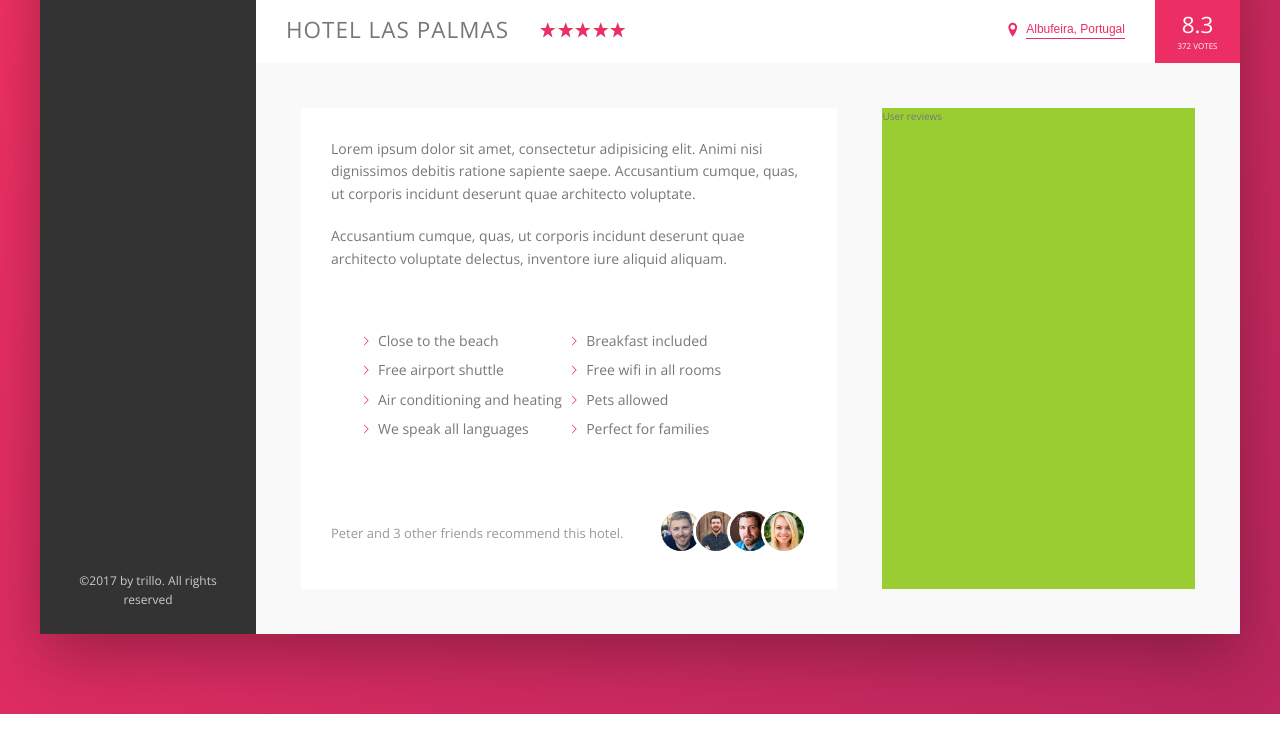
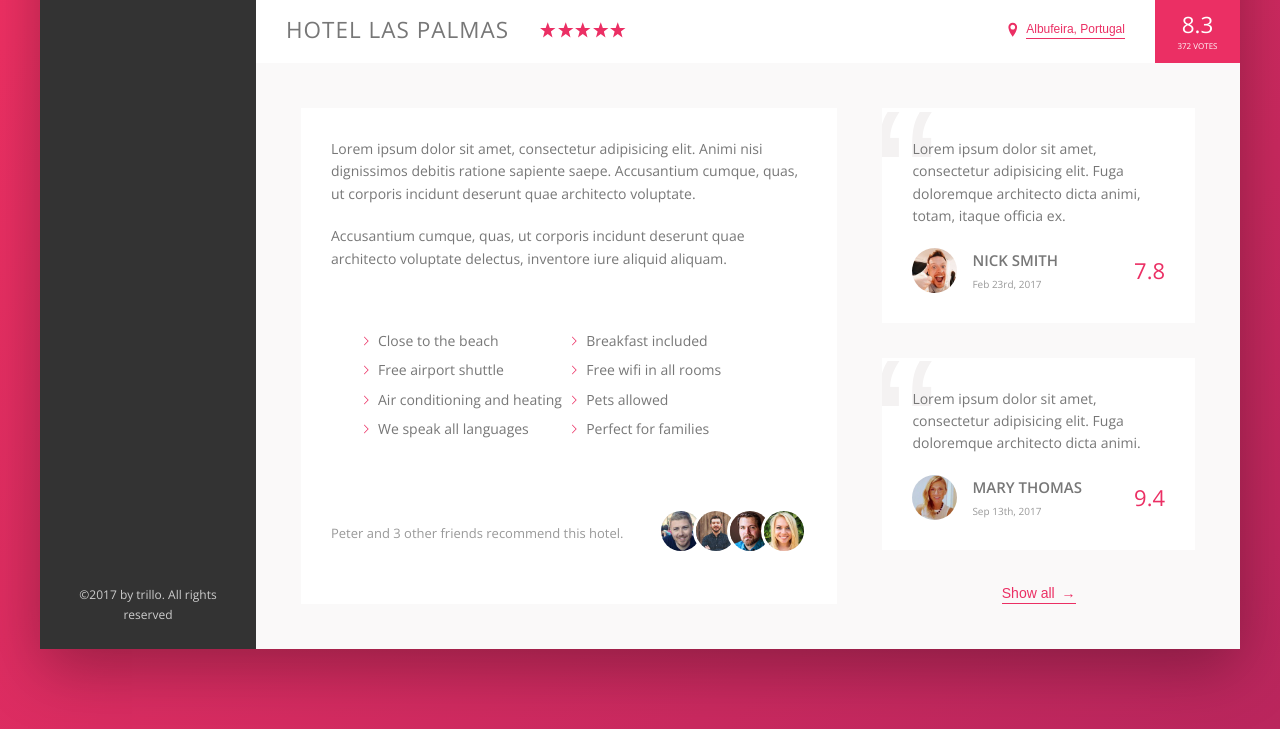
Before and after one commit to YordanVuchev/SASS, a website: page Trillo/starter/index.html in a window 1280 px wide. Shown: the part 538-1267 px from the top of the page. Drawn offline with nearby package versions, Linux system fonts and the light colour scheme.

Commit message:
User reviews - implemented

```diff
--- a/Trillo/starter/index.html
+++ b/Trillo/starter/index.html
@@ -208,7 +208,48 @@
                 </div>
               </div>
             </div>
-            <div class="user-reviews">User reviews</div>
+
+            <div class="user-reviews">
+              <figure class="review">
+                <blockquote class="review__text">
+                  Lorem ipsum dolor sit amet, consectetur adipisicing elit. Fuga
+                  doloremque architecto dicta animi, totam, itaque officia ex.
+                </blockquote>
+                <figcaption class="review__user">
+                  <img
+                    src="img/user-1.jpg"
+                    alt="User 1"
+                    class="review__photo"
+                  />
+                  <div class="review__user-box">
+                    <p class="review__user-name">Nick Smith</p>
+                    <p class="review__user-date">Feb 23rd, 2017</p>
+                  </div>
+                  <div class="review__rating">7.8</div>
+                </figcaption>
+              </figure>
+
+              <figure class="review">
+                <blockquote class="review__text">
+                  Lorem ipsum dolor sit amet, consectetur adipisicing elit. Fuga
+                  doloremque architecto dicta animi.
+                </blockquote>
+                <figcaption class="review__user">
+                  <img
+                    src="img/user-2.jpg"
+                    alt="User 2"
+                    class="review__photo"
+                  />
+                  <div class="review__user-box">
+                    <p class="review__user-name">Mary Thomas</p>
+                    <p class="review__user-date">Sep 13th, 2017</p>
+                  </div>
+                  <div class="review__rating">9.4</div>
+                </figcaption>
+              </figure>
+
+              <button class="btn-inline">Show all <span>&rarr;</span></button>
+            </div>
           </div>
         </main>
       </div>
--- a/Trillo/starter/sass/_components.scss
+++ b/Trillo/starter/sass/_components.scss
@@ -286,8 +286,17 @@
   cursor: pointer;
   transition: all 0.2s;
 
+  & span {
+    margin-left: 3px;
+    transition: margin-left 0.2s;
+  }
+
   &:hover {
     color: var(--color-grey-dark-1);
+
+    span {
+      margin-left: 8px;
+    }
   }
 
   &:focus {
@@ -376,9 +385,6 @@
     margin-right: auto;
   }
 
-  &__friends {
-  }
-
   &__photo {
     box-sizing: content-box;
     height: 4rem;
@@ -391,3 +397,68 @@
     }
   }
 }
+
+///////////////////
+// Reviews
+///////////////////
+
+.review {
+  background-color: #fff;
+  box-shadow: var(--shadow-light);
+  padding: 3rem;
+  margin-bottom: 3.5rem;
+  position: relative;
+  overflow: hidden;
+
+  &__text {
+    margin-bottom: 2rem;
+    z-index: 10;
+    position: relative;
+  }
+
+  &__user {
+    display: flex;
+    align-items: center;
+  }
+
+  &__photo {
+    height: 4.5rem;
+    width: 4.5rem;
+    border-radius: 50%;
+    margin-right: 1.5rem;
+  }
+
+  &__user-box {
+    margin-right: auto;
+  }
+
+  &__user-name {
+    font-size: 1.5rem;
+    font-weight: 600;
+    text-transform: uppercase;
+    margin-bottom: 0.4rem;
+  }
+
+  &__user-date {
+    font-size: 1rem;
+    color: var(--color-grey-dark-3);
+  }
+
+  &__rating {
+    color: var(--color-primary);
+    font-size: 2.2rem;
+    font-weight: 300;
+  }
+
+  &::before {
+    content: "\201C";
+    position: absolute;
+    top: -2.75rem;
+    left: -1rem;
+    line-height: 1;
+    font-size: 20rem;
+    color: var(--color-grey-light-2);
+    font-family: sans-serif;
+    z-index: 1;
+  }
+}
--- a/Trillo/starter/sass/_layout.scss
+++ b/Trillo/starter/sass/_layout.scss
@@ -38,13 +38,13 @@
 
 .detail {
   display: flex;
+  font-size: 1.4rem;
   padding: 4.5rem;
   background-color: var(--color-grey-light-1);
   border-bottom: var(--line);
 }
 
 .description {
-  font-size: 1.4rem;
   background-color: #fff;
   box-shadow: var(--shadow-light);
   padding: 3rem;
@@ -53,6 +53,9 @@
 }
 
 .user-reviews {
-  background-color: yellowgreen;
   flex: 1;
+
+  display: flex;
+  flex-direction: column;
+  align-items: center;
 }
```
Also changed, not shown: Trillo/starter/css/style.css.
